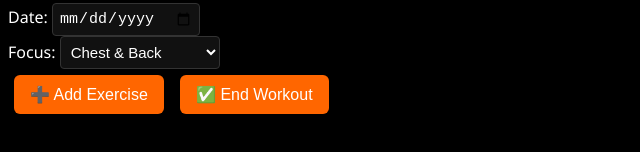
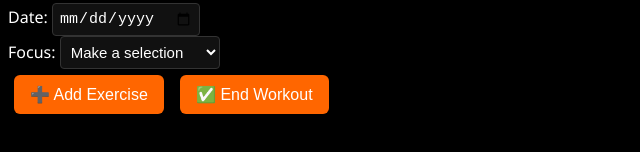
Before and after one commit to FrozenBanana17/SavFit, a plain HTML site: page index.html in a window 1280 px wide. Both pictures are taken after a click on the button "Dashboard". Shown: the part 356-508 px from the top of the page, 0-640 px from the left. Drawn offline with nearby package versions, Linux system fonts and the light colour scheme.

Commit message:
Update index.html

```diff
--- a/index.html
+++ b/index.html
@@ -141,6 +141,7 @@ input,select{
   <label>Date: <input type="date" id="workoutDate"></label><br>
   <label>Focus:
    <select id="focusSelect">
+    <option>Make a selection</option>
     <option>Chest & Back</option>
     <option>Legs & Glutes</option>
     <option>Shoulders & Mixed</option>
```
